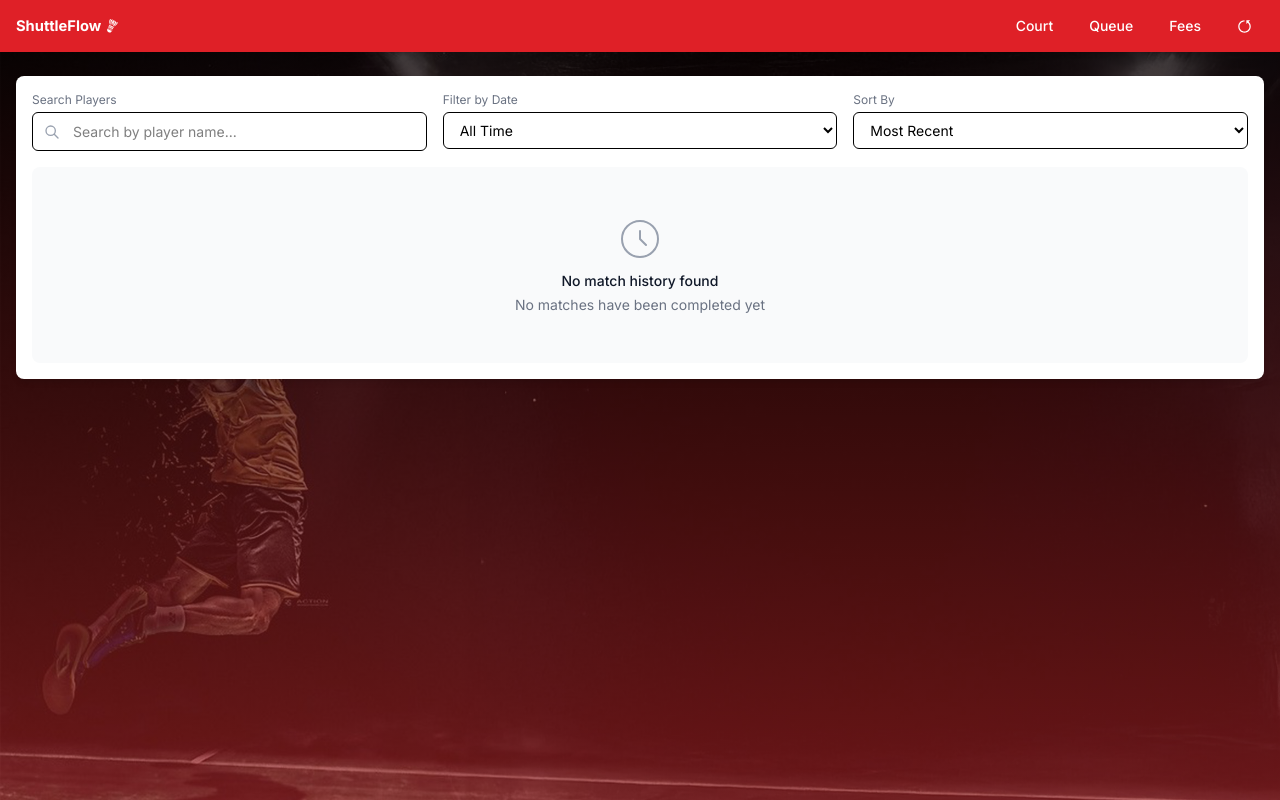
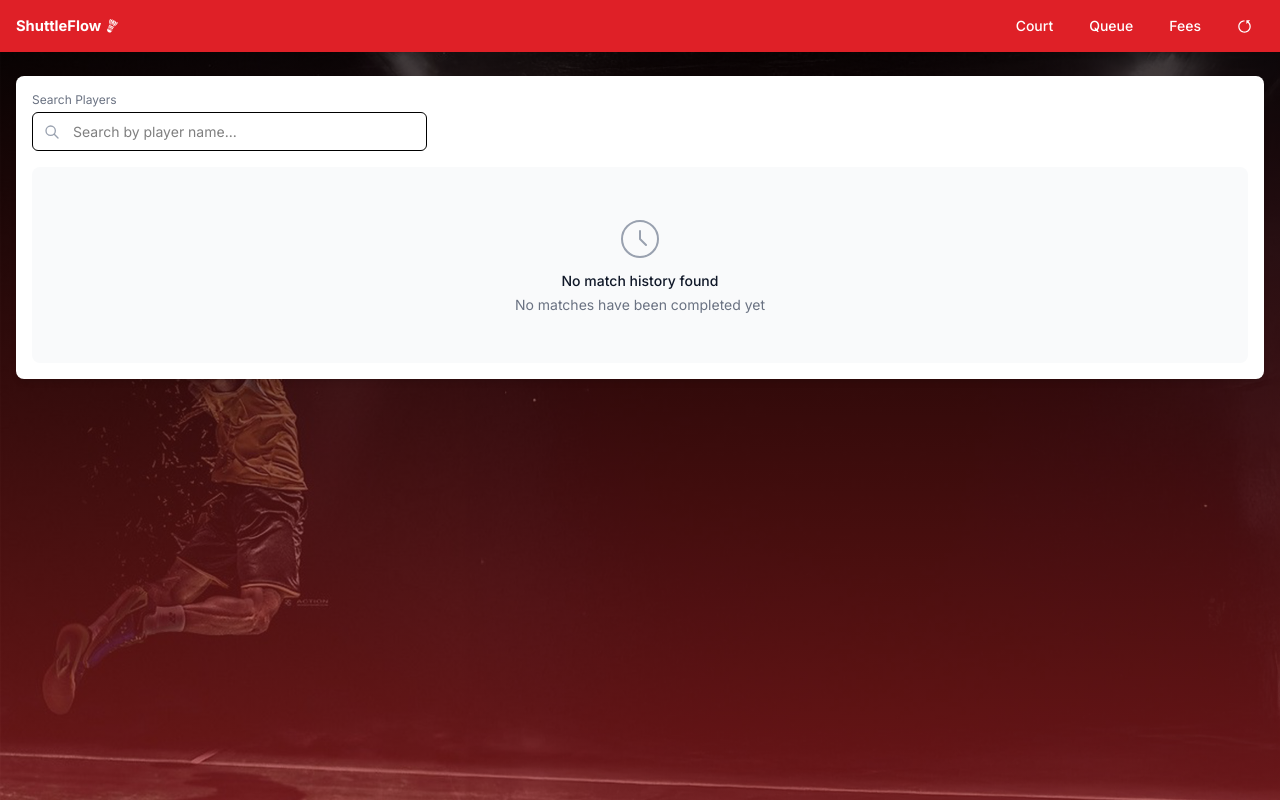
Before and after one commit to christianemmanuel/shuttleflow, a Next.js app: page /history in a window 1280 px wide. Built offline with nearby package versions, Linux system fonts and the light colour scheme.

Commit message:
fix build log vercel

```diff
--- a/components/courts/CourtCard.tsx
+++ b/components/courts/CourtCard.tsx
@@ -2,7 +2,7 @@
 
 import React, { useState, useEffect } from 'react';
 import { Court, Player } from '@/types';
-import { formatTime, formatCurrency } from '@/lib/utils';
+import { formatTime } from '@/lib/utils';
 
 interface CourtCardProps {
   court: Court;
@@ -26,6 +26,8 @@ export default function CourtCard({ court, players, onComplete }: CourtCardProps
     } finally {
       setisCompleteMatch(false);
     }
+
+    setshowDetails(false)
   }
 
   // Important: Preserve the exact order of players as in court.players array
--- a/components/courts/CourtDisplay.tsx
+++ b/components/courts/CourtDisplay.tsx
@@ -1,6 +1,6 @@
 'use client';
 
-import React, { useState, useEffect } from 'react';
+import React from 'react';
 import CourtCard from './CourtCard';
 import { useData } from '@/context/DataContext';
 
--- a/components/fees/FeeManagement.tsx
+++ b/components/fees/FeeManagement.tsx
@@ -6,7 +6,7 @@ import { formatCurrency } from '@/lib/utils';
 
 export default function FeeManagement() {
   const { state, markFeesAsPaid } = useData();
-  const { players, gameSessions, feeConfig } = state;
+  const { players, feeConfig } = state;
 
   // Calculate total revenue
   const totalRevenue = players.reduce((sum, player) => sum + player.totalFees, 0);
--- a/components/history/MatchHistory.tsx
+++ b/components/history/MatchHistory.tsx
@@ -135,11 +135,11 @@ export default function MatchHistory() {
         </div>
 
         {/* Date Filter */}
-        <div>
+        <div className='hidden'>
           <label className="block text-xs text-gray-500 mb-1">Filter by Date</label>
           <select
             value={dateFilter}
-            onChange={(e) => setDateFilter(e.target.value as any)}
+            onChange={(e) => setDateFilter(e.target.value as 'all' | 'today' | 'week')}
             className="w-full border rounded-md px-3 py-2"
           >
             <option value="all">All Time</option>
@@ -149,11 +149,11 @@ export default function MatchHistory() {
         </div>
 
         {/* Sort Options */}
-        <div>
+        <div className='hidden'>
           <label className="block text-xs text-gray-500 mb-1">Sort By</label>
           <select
             value={sortBy}
-            onChange={(e) => setSortBy(e.target.value as any)}
+            onChange={(e) => setSortBy(e.target.value as 'recent' | 'oldest' | 'duration')}
             className="w-full border rounded-md px-3 py-2"
           >
             <option value="recent">Most Recent</option>
--- a/components/players/PlayerList.tsx
+++ b/components/players/PlayerList.tsx
@@ -97,7 +97,7 @@ export default function PlayerList() {
           <label className="block text-xs text-gray-500 mb-1">Filter by Status</label>
           <select
             value={filterStatus}
-            onChange={(e) => setFilterStatus(e.target.value as any)}
+            onChange={(e) => setFilterStatus(e.target.value as 'all' | 'available' | 'playing' | 'queued' | 'done')}
             className="w-full border rounded-md px-3 py-2"
           >
             <option value="all">All Players</option>
@@ -113,7 +113,7 @@ export default function PlayerList() {
           <label className="block text-xs text-gray-500 mb-1">Sort By</label>
           <select
             value={sortBy}
-            onChange={(e) => setSortBy(e.target.value as any)}
+            onChange={(e) => setSortBy(e.target.value as 'name' | 'games' | 'fees')}
             className="w-full border rounded-md px-3 py-2"
           >
             <option value="name">Name</option>
--- a/components/queue/AddToQueueForm.tsx
+++ b/components/queue/AddToQueueForm.tsx
@@ -195,7 +195,7 @@ export default function AddToQueueForm() {
                 <div className={`absolute w-[16px] h-[16px] bg-white rounded-full shadow-md transform transition-transform duration-200 ease-in-out ${showDonePlayers ? 'translate-x-[13px]' : 'translate-x-[2.5px]'}`} style={{ top: '2px' }}></div>
               </div>
 
-              <span>Show players marked as "done playing" ({donePlayersCount} players)</span>
+              <span>Show players marked as &quot;done playing&quot; ({donePlayersCount} players)</span>
             </label>
           </div>
         )}
@@ -312,7 +312,7 @@ export default function AddToQueueForm() {
                   className="mr-2"
                   onChange={(e) => setSkipFeeWarning(e.target.checked)}
                 />
-                Don't show this warning again
+                Don&apos;t show this warning again
               </label>
             </div>
 
--- a/components/ui/Header.tsx
+++ b/components/ui/Header.tsx
@@ -3,7 +3,6 @@
 import React, { useState } from 'react';
 import Link from 'next/link';
 import { useData } from '@/context/DataContext';
-import { SlSettings } from "react-icons/sl";
 import { GiShuttlecock } from "react-icons/gi";
 import Modal from '@/components/ui/Modal';
 import useModal from '@/hooks/useModal';
--- a/components/ui/PageLoader.tsx
+++ b/components/ui/PageLoader.tsx
@@ -2,6 +2,8 @@
 
 import React, { useEffect, useState } from 'react';
 import Lottie from 'lottie-react';
+
+type LottieAnimationData = Record<string, unknown>;
 
 interface PageLoaderProps {
   show: boolean;
@@ -16,7 +18,7 @@ export default function PageLoader({
 }: PageLoaderProps) {
   const [opacity, setOpacity] = useState(1);
   const [visible, setVisible] = useState(show);
-  const [lottieData, setLottieData] = useState<any>(null);
+  const [lottieData, setLottieData] = useState<LottieAnimationData | null>(null);
 
   // Load the Lottie animation
   useEffect(() => {
--- a/lib/localStorage.ts
+++ b/lib/localStorage.ts
@@ -1,7 +1,7 @@
 import { AppState } from '@/types';
 
 // Save data to localStorage
-export const saveToLocalStorage = (key: string, data: any): void => {
+export const saveToLocalStorage = <T>(key: string, data: T): void => {
   if (typeof window !== 'undefined') {
     localStorage.setItem(key, JSON.stringify(data));
   }
--- a/lib/utils.ts
+++ b/lib/utils.ts
@@ -1,5 +1,5 @@
 import { v4 as uuidv4 } from 'uuid';
-import { Player, Court, QueueItem, AppState } from '@/types';
+import { Player, QueueItem, AppState } from '@/types';
 
 // Generate a unique ID
 export const generateId = (): string => uuidv4();
```
Also changed, not shown: .eslintrc.json (added).
